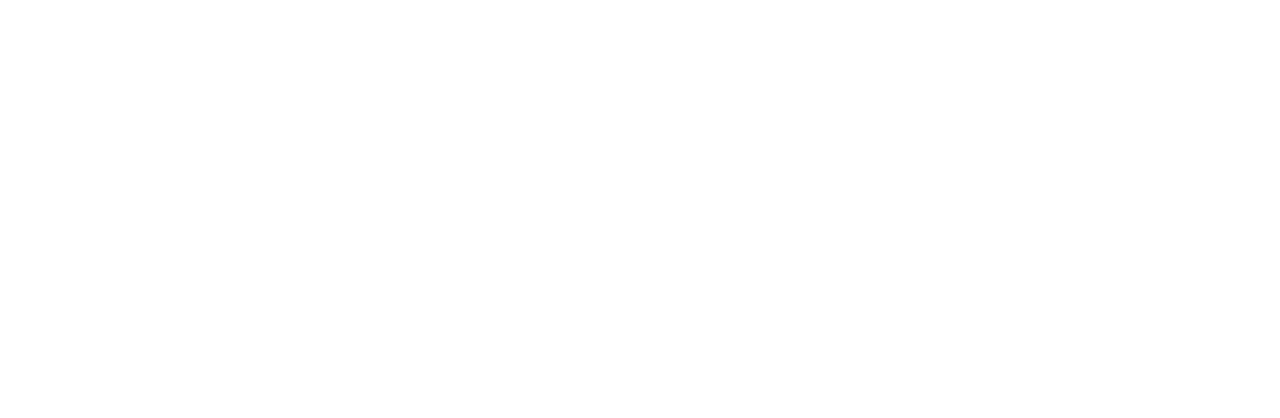
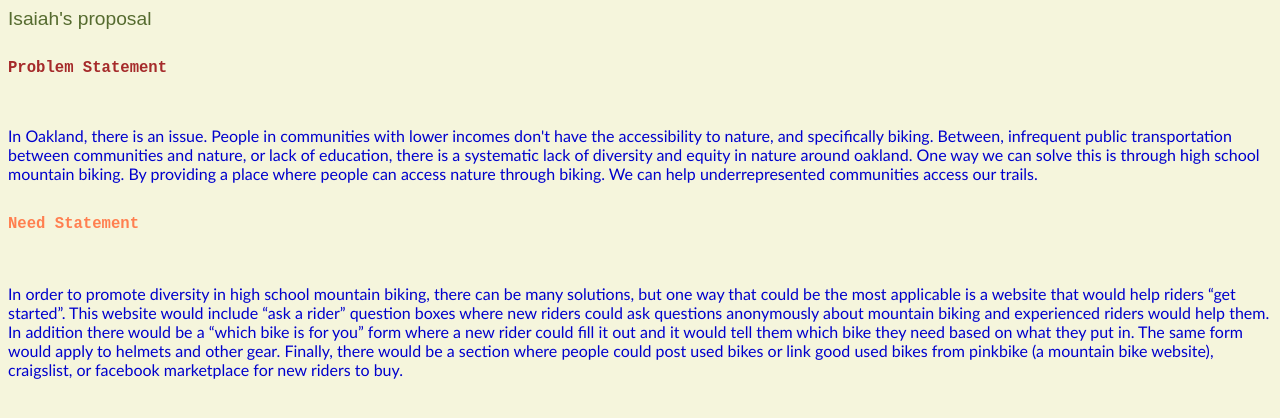
Before and after one commit to Isaiahgot/IsaiahGoldstein, a plain HTML site: page index.html in a window 1280 px wide. Drawn offline with Linux system fonts and the light colour scheme.

Commit message:
first commit of portfolio site

```diff
--- a/index.html
+++ b/index.html
@@ -5,8 +5,61 @@
     <meta http-equiv="X-UA-Compatible" content="IE=edge">
     <meta name="viewport" content="width=device-width, initial-scale=1.0">
     <title>Document</title>
+    <link rel="stylesheet" href="website.css">
 </head>
 <body>
+    <!-- STEP TWO: CUSTOMIZE THE LOOK-->
+<!-- Make adjustments to the display size, text color, background color, border, text alignment, etc... -->
+<!-- Use 4 different types of bootstrap classes -->
+<!-- The best way to do this is to search using the navbar. Put in a term OR a class tag -->
+<!-- A few pages that should be helpful to start out with....
+  Use https://getbootstrap.com/docs/5.2/content/typography/ to adjust the display (size, etc)
+  Use https://getbootstrap.com/docs/5.2/customize/color/ to adjust color attributes
+  (there's also different pages with background color, opacity, etc )-->
+<div class="container text-center">
+    <!-- To begin to understand how the following "grid" works, check out this link. This is the code we have below
+    https://getbootstrap.com/docs/5.2/layout/grid/#equal-width  -->
+    <header> Isaiah's proposal</header>
+    <br>
+    <h1> Problem Statement</h1>
+    <br>
+    <br>
+    <div class="row">
+          <div class="col">
+
+           In Oakland, there is an issue. People in communities with lower incomes don't have the accessibility to nature, and specifically
+           biking. Between, infrequent public transportation between communities and nature, or lack of education, there is a systematic lack
+           of diversity and equity in nature around oakland. One way we can solve this is through high school mountain biking. By providing a
+           place where people can access nature through biking. We can help underrepresented communities access our trails.
+
+          </div>
+          <br>
+          <h2> Need Statement</h2>
+          <br>
+          <br>
+          <div class="col">
+            In order to promote diversity in high school mountain biking, there can be many solutions, but one way that could be the most
+             applicable is a website that would help riders “get started”. This website would include “ask a rider” question boxes where new
+             riders could ask questions anonymously about mountain biking and experienced riders would help them. In addition there would be a
+             “which bike is for you” form where a new rider could fill it out and it would tell them which bike they need based on what they put
+              in. The same form would apply to helmets and other gear. Finally, there would be a section where people could post used bikes or
+              link good used bikes from pinkbike (a mountain bike website), craigslist, or facebook marketplace for new riders to buy.
+
+          </div>
+
+        </div>
+        <div class="row">
+          <div class="col">
+
+          </div>
+          <div class="col">
+
+          <div class="col">
+
+          </div>
+        </div>
+      </div>
+    <!-- Add the bootstrap script down here -->
 
 </body>
 </html>
--- /dev/null
+++ b/website.css
@@ -0,0 +1,24 @@
+body{
+  background-color: beige;
+  font-family: 'Gill Sans', 'Gill Sans MT', Calibri, 'Trebuchet MS', sans-serif;
+}
+header {
+    color: darkolivegreen;
+    font-family: fantasy;
+    font-size: larger;
+}
+h1{
+  color: brown;
+  font-family: monospace;
+  font-size: larger;
+}
+h2{
+    color: coral;
+    font-family: monospace;
+    font-size: larger;
+  }
+.col{
+    color: mediumblue;
+    font-family: 'Gill Sans', 'Gill Sans MT', Calibri, 'Trebuchet MS', sans-serif;
+    font-size: medium;
+}
```
